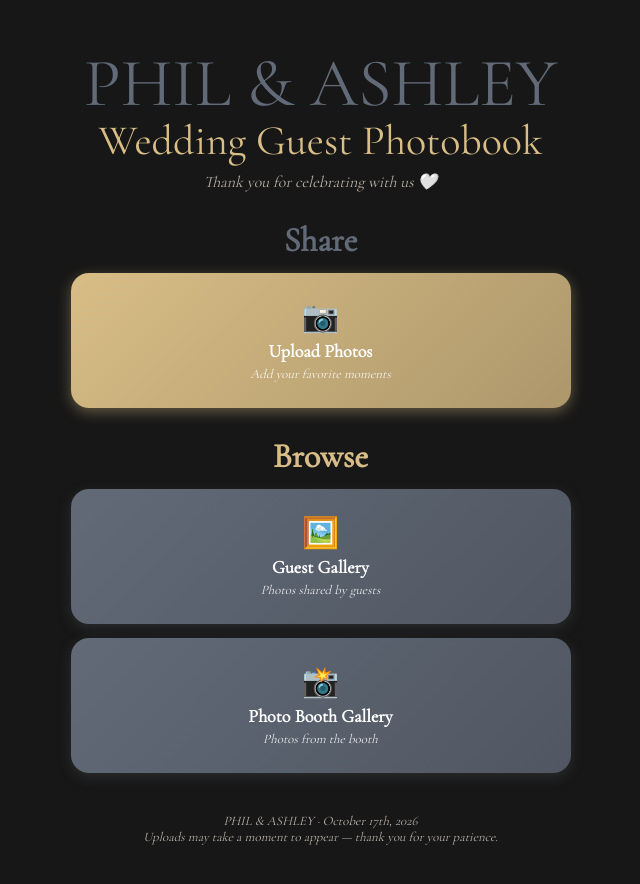
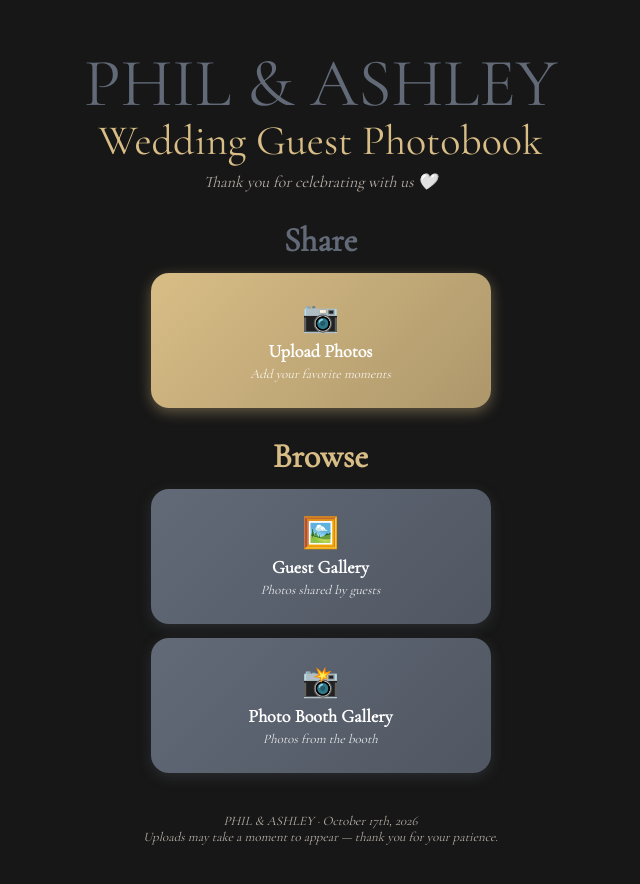
Before and after one commit to mcbradyk1/philandashleybutler, a plain HTML site: page index.html in a window 1280 px wide. Shown: the whole page, without its empty margins (312-952 px from the left). Drawn offline with nearby package versions, Linux system fonts and the light colour scheme.

Commit message:
Update shared.css

```diff
--- a/shared.css
+++ b/shared.css
@@ -150,10 +150,10 @@
   max-width: 640px;
   margin: 0 auto 8px auto;
 }
-.hub.single { grid-template-columns: 1fr; max-width: 500px; }
+.hub.single { grid-template-columns: 1fr; max-width: 340px; }
 .browse-hub {
   grid-template-columns: 1fr;
-  max-width: 500px;
+  max-width: 340px;
 }
 @media (max-width: 600px) { .hub { grid-template-columns: 1fr; } }
 /* ---- Landing-page tiles: solid gradient cards, white text ---- */
```
